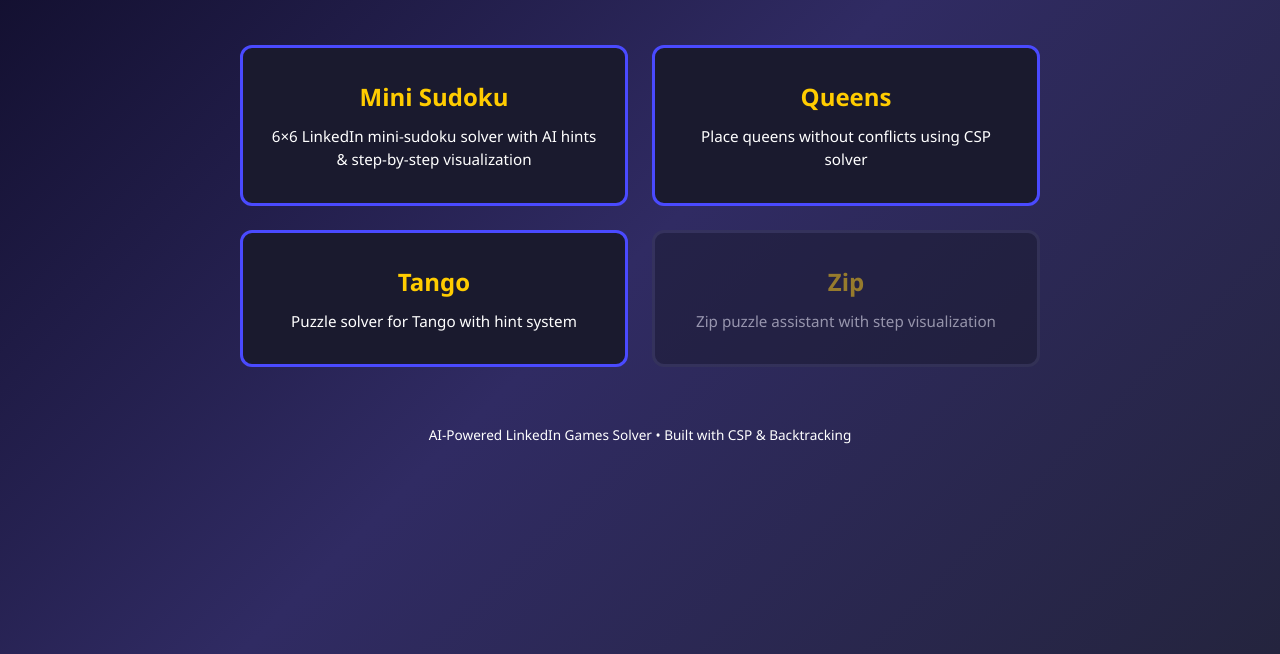
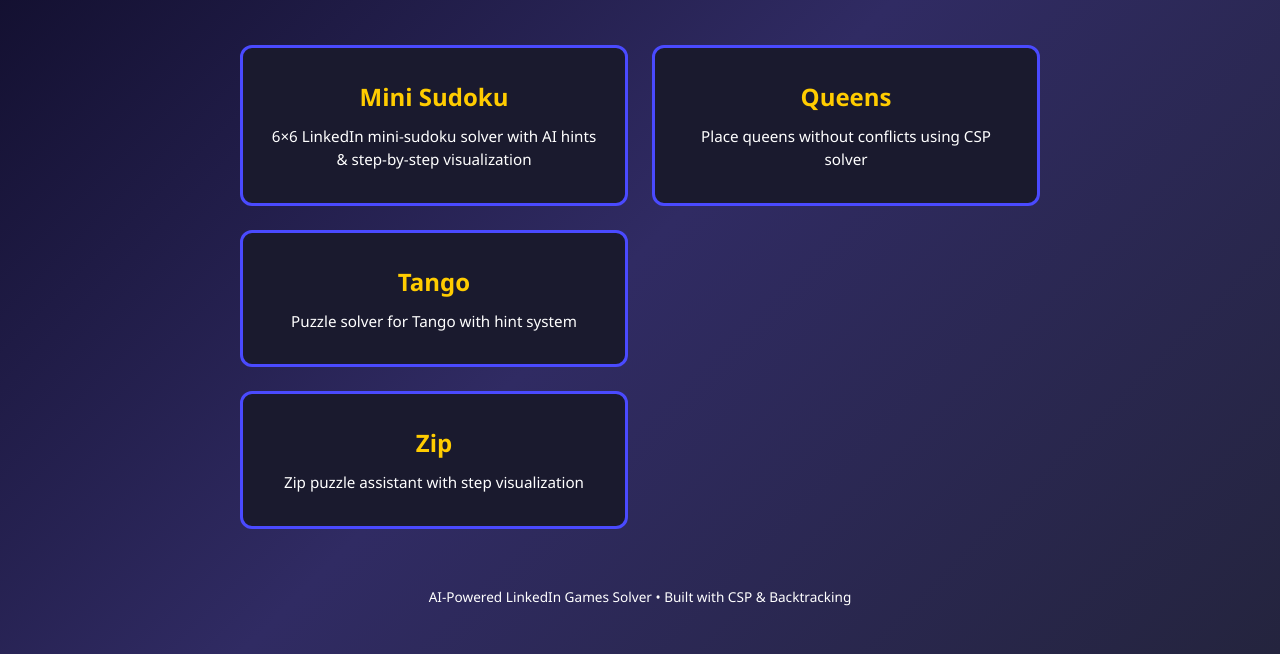
Before and after one commit to Anamikarajesh/LinkedIn-Games-Solver, a plain HTML site: page index.html in a window 1280 px wide. Shown: the part 146-800 px from the top of the page. Drawn offline with Linux system fonts and the light colour scheme.

Commit message:
update index.html

```diff
--- a/index.html
+++ b/index.html
@@ -147,10 +147,10 @@
           <p>Puzzle solver for Tango with hint system</p>
         <a>
 
-        <div class="game-card coming-soon" onclick="alert('Zip solver coming soon!')">
+        <a class="game-card available" href="zip.html">
           <h2>Zip</h2>
           <p>Zip puzzle assistant with step visualization</p>
-        </div>
+        <a>
       </div>
 
     </div>
```
